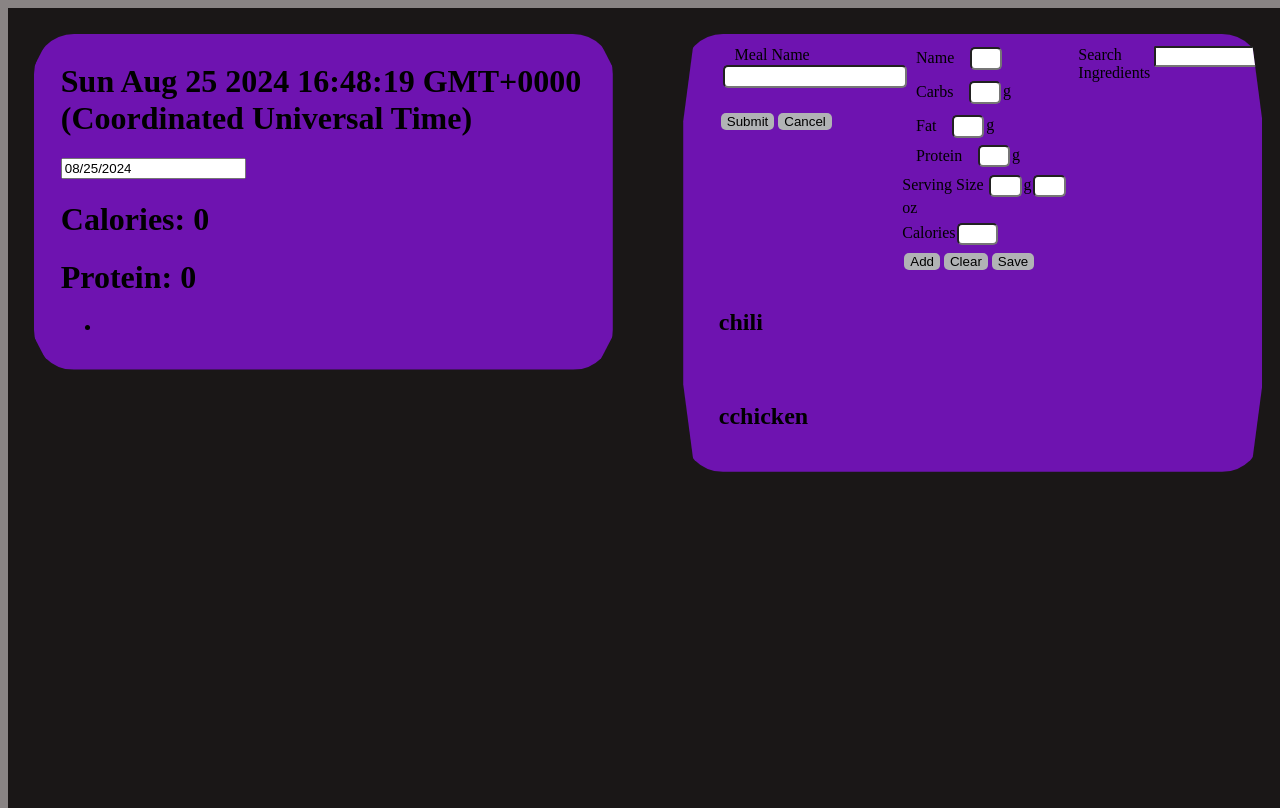
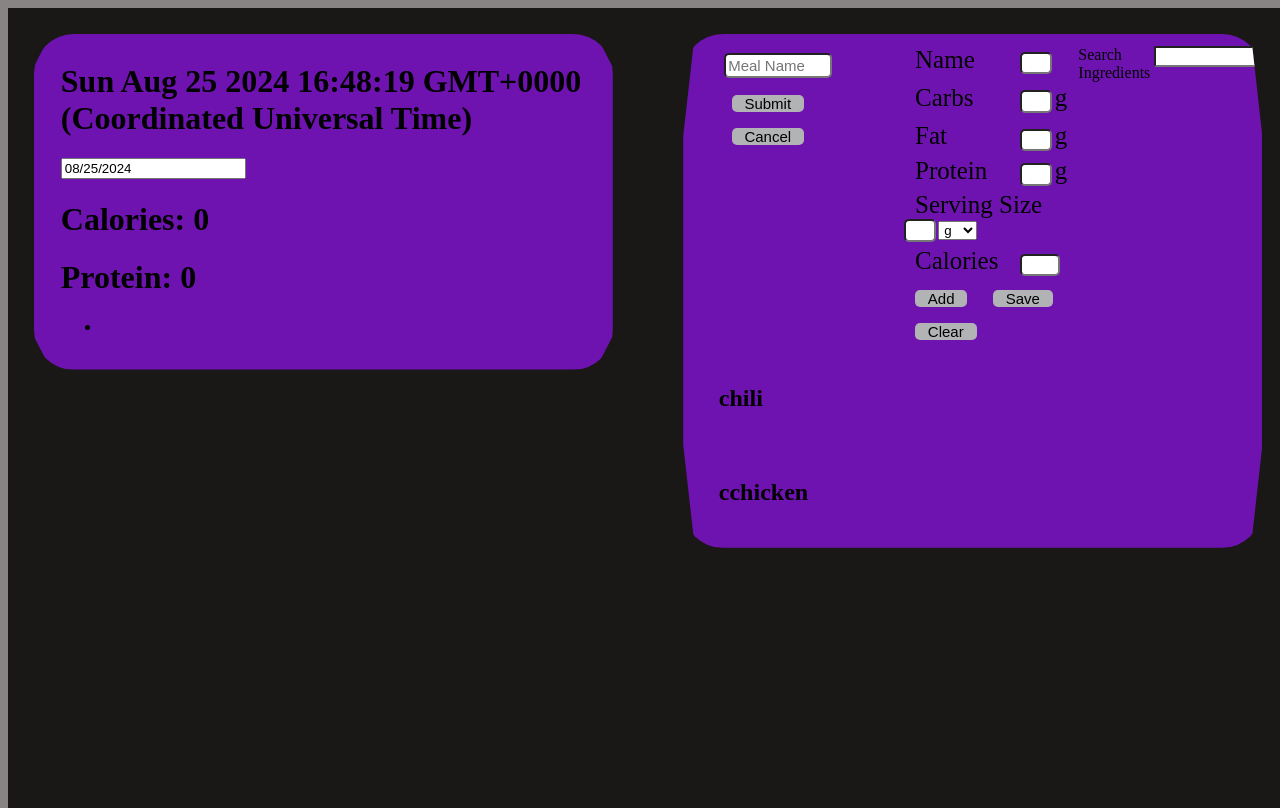
Before and after one commit to teimyw8/EatingTracker, a Next.js app in the folder front/: page / in a window 1280 px wide. Both pictures are taken after a click on the button "Add Meal". Shown: the top 808 px of the page. Built offline with nearby package versions, Linux system fonts and the light colour scheme.

Commit message:
Some mealEntry work

```diff
--- a/front/pagesImpl/components/commonTypes.tsx
+++ b/front/pagesImpl/components/commonTypes.tsx
@@ -103,6 +103,9 @@ export const GtoOZ : number = 0.035274;
 export const Fcal : number = 9;
 export const Ccal : number = 4;
 
+export const getFontSize = (length: number)  => {
+    return 4/(length/5) + 'vw';
+}
 
 // STYLES
 
--- a/front/pagesImpl/components/mealEntry.tsx
+++ b/front/pagesImpl/components/mealEntry.tsx
@@ -4,7 +4,8 @@ import {
     MealIngr, Ingredient, Meal, OZtoG,
     GtoOZ,
     Fcal,
-    Ccal
+    Ccal,
+    getFontSize
 } from './commonTypes'
 
 interface errorEntry {
@@ -15,7 +16,7 @@ interface errorEntry {
 
 
 interface MealEntryProp {
-    onSubmit: ( meal: Meal) => boolean;
+    onSubmit: (meal: Meal) => boolean;
     onCancel: (e: any) => boolean;
 
 }
@@ -112,14 +113,16 @@ const MealEntry = ({ onSubmit, onCancel }: MealEntryProp): React.JSX.Element =>
 
 
     // Button click functions
-    const [addIngrClicked, setAddedIngrClicked] = useState(false)
+    const [addIngrClicked, setAddIngrClicked] = useState(false)
 
     const clickAddIngr = (e: React.MouseEvent<HTMLButtonElement>) => {
-        setAddedIngrClicked(true)
+        setAddIngrClicked(true)
     }
     const cancelAddIngr = (e: React.MouseEvent<HTMLButtonElement>) => {
-        setAddedIngrClicked(false)
+        setAddIngrClicked(false)
     }
+
+
 
     const submitAddIngr = (e: React.MouseEvent<HTMLButtonElement>) => {
         console.log('in add ')
@@ -199,14 +202,14 @@ const MealEntry = ({ onSubmit, onCancel }: MealEntryProp): React.JSX.Element =>
             }
         }
 
-        var ingrAmm : number  = 0
-        if ( Number.isNaN(formValues.ingrPortion) ){
+        var ingrAmm: number = 0
+        if (Number.isNaN(formValues.ingrPortion)) {
 
-            if ( formValues.ingrPortion == '' ) {
+            if (formValues.ingrPortion == '') {
 
-                if ( Number.isNaN(formValues.ingrPortionOz) ) {
+                if (Number.isNaN(formValues.ingrPortionOz)) {
 
-                    if( formValues.ingrPortionOz == '' ) {
+                    if (formValues.ingrPortionOz == '') {
                         //Both blank
                         //Need to fill one
 
@@ -228,8 +231,8 @@ const MealEntry = ({ onSubmit, onCancel }: MealEntryProp): React.JSX.Element =>
             ingrAmm = Number(formValues.ingrPortion)
         }
 
-        if (newIngr.serv != 0 && ingrAmm != 0 ) {
-            var newMealIngr : MealIngr = new MealIngr(newIngr,ingrAmm)
+        if (newIngr.serv != 0 && ingrAmm != 0) {
+            var newMealIngr: MealIngr = new MealIngr(newIngr, ingrAmm)
             if (mealIngrs) {
 
                 setIngrs([...mealIngrs, newMealIngr])
@@ -269,22 +272,23 @@ const MealEntry = ({ onSubmit, onCancel }: MealEntryProp): React.JSX.Element =>
             */
     }
 
-    const clearForm = (e: React.MouseEvent<HTMLButtonElement>) => {
+    const clearIngrForm = (e: React.MouseEvent<HTMLButtonElement>) => {
         //Clear form values
         clearFormValues()
         //Clear form errors
         clearFormErrors()
+        setAddIngrClicked(false);
         //console.log('clear end')
         // console.log(formValues)
         e.preventDefault()
     }
 
     const submitMeal = (e: any) => {
-        if (mealIngrs && formValues.mealName != '' ) {
+        if (mealIngrs && formValues.mealName != '') {
             var newMeal = new Meal(formValues.mealName, mealIngrs)
             //console.log(newMeal)
-            return onSubmit( newMeal)
-        } else{
+            return onSubmit(newMeal)
+        } else {
             //TODO display error msg
             return false
         }
@@ -295,6 +299,8 @@ const MealEntry = ({ onSubmit, onCancel }: MealEntryProp): React.JSX.Element =>
     const cancelAddMeal = (e: any) => {
         onCancel(e);
     }
+
+
 
 
     //UseEffects
@@ -330,7 +336,7 @@ const MealEntry = ({ onSubmit, onCancel }: MealEntryProp): React.JSX.Element =>
                     <DivRow>
 
 
-                        <StyledLabel >
+                        <StyledLabel>
                             Name
                         </StyledLabel>
                         <StyledInput size={formValues.ingrName.length || 1}
@@ -364,9 +370,9 @@ const MealEntry = ({ onSubmit, onCancel }: MealEntryProp): React.JSX.Element =>
                             onChange={(e) => setFormValues({ ...formValues, c: e.target.value })}
                         >
                         </StyledInput>
-                        <label className='unitLabel'>
+                        <UnitLabel className='unitLabel'>
                             g
-                        </label>
+                        </UnitLabel>
                     </DivRow>
                     <DivRow>
                         <StyledError>
@@ -378,7 +384,7 @@ const MealEntry = ({ onSubmit, onCancel }: MealEntryProp): React.JSX.Element =>
                         //fat field
                     }
                     <DivRow>
-                        <StyledLabel >
+                        <StyledLabel>
                             Fat
                         </StyledLabel>
                         <StyledInput size={formValues.f.length || 1}
@@ -389,9 +395,9 @@ const MealEntry = ({ onSubmit, onCancel }: MealEntryProp): React.JSX.Element =>
                             onChange={(e) => setFormValues({ ...formValues, f: e.target.value })}
                         >
                         </StyledInput>
-                        <label className='unitLabel'>
+                        <UnitLabel className='unitLabel'>
                             g
-                        </label>
+                        </UnitLabel>
                     </DivRow>
 
                     {
@@ -400,7 +406,7 @@ const MealEntry = ({ onSubmit, onCancel }: MealEntryProp): React.JSX.Element =>
                     <DivRow>
                         <StyledLabel >
                             Protein
-                        </StyledLabel>
+                        </StyledLabel >
                         <StyledInput size={formValues.p.length || 1}
                             type="text"
                             id="name"
@@ -409,9 +415,9 @@ const MealEntry = ({ onSubmit, onCancel }: MealEntryProp): React.JSX.Element =>
                             onChange={(e) => setFormValues({ ...formValues, p: e.target.value })}
                             required>
                         </StyledInput>
-                        <label className='unitLabel'>
+                        <UnitLabel className='unitLabel'>
                             g
-                        </label>
+                        </UnitLabel>
                     </DivRow>
 
 
@@ -419,7 +425,10 @@ const MealEntry = ({ onSubmit, onCancel }: MealEntryProp): React.JSX.Element =>
                         // Serving field
                     }
                     <DivRow>
-                        <label className='serv'>Serving Size  </label>
+                        <StyledLabel className='serv' >
+                            Serving Size
+                        </StyledLabel>
+
                         <StyledInput className='serv' size={formValues.serv.length || 1}
                             type="text"
                             id="name"
@@ -429,25 +438,17 @@ const MealEntry = ({ onSubmit, onCancel }: MealEntryProp): React.JSX.Element =>
                         >
                         </StyledInput>
 
-                        <label className='unitLabel'>
-                            g
-                        </label>
-                        <StyledInput size={formValues.servOz.length || 1}
-                            type="text"
-                            id="name"
-                            placeholder=''
-                            value={formValues.servOz}
-                            onChange={(e) => setFormValues({ ...formValues, servOz: e.target.value })}
-                        >
-                        </StyledInput>
-                        <label className='unitLabel'>
-                            oz
-                        </label>
+                        <UnitDropdown onChange={(e) => { }}>
+                            <option value='g'>g</option>
+                            <option value='oz'>oz</option>
+                        </UnitDropdown>
+
+
                     </DivRow>
                     <DivRow>
-                    <label className='ingrFormCalLabel'>
+                        <StyledLabel className='ingrFormCalLabel'>
                             Calories
-                        </label>
+                        </StyledLabel>
                         <StyledInput size={formValues.servOz.length || 2}
                             type="text"
                             id="Calories"
@@ -461,7 +462,7 @@ const MealEntry = ({ onSubmit, onCancel }: MealEntryProp): React.JSX.Element =>
                         ?
                         <div>
                             <DivRow>
-                            <label className='serv'> Amount  </label>
+                                <StyledLabel className='serv'> Amount  </StyledLabel>
                                 <StyledInput className='serv' size={formValues.ingrPortion.length || 1}
                                     type="text"
                                     id="name"
@@ -470,21 +471,10 @@ const MealEntry = ({ onSubmit, onCancel }: MealEntryProp): React.JSX.Element =>
                                     onChange={(e) => setFormValues({ ...formValues, ingrPortion: e.target.value })}
                                 >
                                 </StyledInput>
-
-                        <label className='unitLabel'>
-                            g
-                        </label>
-                        <StyledInput size={formValues.ingrPortionOz.length || 1}
-                            type="text"
-                            id="name"
-                            placeholder=''
-                            value={formValues.ingrPortionOz}
-                            onChange={(e) => setFormValues({ ...formValues, ingrPortionOz: e.target.value })}
-                        >
-                        </StyledInput>
-                        <label className='unitLabel'>
-                            oz
-                        </label>
+                                <UnitDropdown onChange={(e) => { }}>
+                                    <option value='g'>g</option>
+                                    <option value='oz'>oz</option>
+                                </UnitDropdown>
                             </DivRow>
                             <OperationButton type='submit' onClick={submitAddIngr}>
                                 Add
@@ -492,6 +482,11 @@ const MealEntry = ({ onSubmit, onCancel }: MealEntryProp): React.JSX.Element =>
                             <OperationButton type='submit' onClick={cancelAddIngr}>
                                 Cancel
                             </OperationButton>
+
+                        <OperationButton onClick={clearIngrForm}>
+                                Clear
+                            </OperationButton>
+
                         </div>
                         :
                         <DivRow>
@@ -500,14 +495,15 @@ const MealEntry = ({ onSubmit, onCancel }: MealEntryProp): React.JSX.Element =>
                             </OperationButton>
 
 
-                            <OperationButton onClick={clearForm}>
-                                Clear
-                            </OperationButton>
+
                             {
                                 //TODO Add Save functionality
                             }
                             <OperationButton>
                                 Save
+                            </OperationButton>
+                            <OperationButton onClick={clearIngrForm}>
+                                Clear
                             </OperationButton>
                         </DivRow>
                     }
@@ -521,18 +517,28 @@ const MealEntry = ({ onSubmit, onCancel }: MealEntryProp): React.JSX.Element =>
             }
             <MealWrapper>
                 <DivRow>
-                    <StyledLabel>Meal Name</StyledLabel>
+                    <DivRow>
+
+                    </DivRow>
+                    <DivRow>
                         <StyledInput
+                            style={{
+                                fontSize: '15px',
+                                maxWidth: '100%',
+                            }}
+                            size={formValues.mealName.length || 9}
+
                             type="text"
                             id="MealName"
-                    placeholder=''
+                            placeholder='Meal Name'
                             value={formValues.mealName}
                             onChange={(e) => setFormValues({ ...formValues, mealName: e.target.value })} >
 
                         </StyledInput>
                     </DivRow>
+                </DivRow>
                 <DivRow>
-                    <ul>
+
                     {/* TODO
              * List ingredients here, with an edit and remove button next to each
              * Add field to edit ammount of ingr
@@ -542,11 +548,23 @@ const MealEntry = ({ onSubmit, onCancel }: MealEntryProp): React.JSX.Element =>
 */
                         mealIngrs?.map((item, index) => (
 
-                                <li key={index}>{item.ingr.name} {item.amm} g {item.ingr.cal} cals {item.ingr.p}g P </li>
+                            <MealIngrItem key={index}>
+                                <MealIngrButtonWrapper>
+
+
+                                    <MealIngrButton > </MealIngrButton>
+                                    <MealIngrButton > </MealIngrButton>
+                                </MealIngrButtonWrapper>
+                                <StyledLabel style={{
+                                    fontSize: '20px'
+                                }}>
+                                    {item.amm}g of {item.ingr.name}: {item.ingr.cal} cals {item.ingr.p}g P
+                                </StyledLabel>
+                            </MealIngrItem>
 
                         ))
                     }
-                    </ul>
+
                 </DivRow>
 
             </MealWrapper>
@@ -561,6 +579,7 @@ const MealEntry = ({ onSubmit, onCancel }: MealEntryProp): React.JSX.Element =>
             <OperationButton onClick={cancelAddMeal}>
                 Cancel
             </OperationButton>
+
         </MainWrapper>
     )
 }
@@ -591,6 +610,17 @@ const IngredientWrapper = styled.div`
     height: 70%;
 `
 
+const MealIngrItem = styled.div`
+    display: flex;
+    flex-direction: row;
+    margin: 0;
+    padding: 0;`
+
+const MealIngrButton = styled.button`
+    width: 1vw;
+    height: 2vh;
+    `
+
 const MealWrapper = styled.div`
     display: flex;
     flex-direction: column;
@@ -602,6 +632,9 @@ const MainWrapper = styled.div`
     width: 100%;
     height: 100%;
 `
+const MealIngrButtonWrapper = styled.div`
+    display: flex;
+    flex-direction: column;`
 
 const OperationButton = styled.button`
 
@@ -612,7 +645,9 @@ const OperationButton = styled.button`
   border: none;
   margin: 2px;
   text-align: center;
-
+  font-size: 15px;
+  margin: 1vh 1vw 1vh 1vw;
+  padding: 0 1vw 0 1vw;
   border-radius: 5px
 
 `
@@ -623,6 +658,8 @@ const StyledInput = styled.input`
     padding: 1%;
     border-radius: 5px;
     flex: 1;
+
+
 `
 
 const SearchInput = styled.input`
@@ -634,12 +671,22 @@ const SearchInput = styled.input`
     float: right;
     */
 const StyledLabel = styled.label`
+    font-size: 25px;
+    display: inline-block;
+    height: 1vh;
+    width: fit-content;
+    min-width: 90px;
+    padding: 0 1vw 0 1vw;
+    border-radius: 5px;
+`
 
-    height: 2vh;
-    width: fit-content;
-    margin: 1vw;
-    padding: 1px;
-    border-radius: 5px;
+const UnitLabel = styled.label`
+font-size: 25px;
+padding: 0 1px 0 1px;
+`
+const UnitDropdown = styled.select`
+size: 4vw;
+padding: 0 1px 0 1px;
 `
 
 const StyledError = styled.span`
--- a/front/pagesImpl/homeImpl.tsx
+++ b/front/pagesImpl/homeImpl.tsx
@@ -3,7 +3,7 @@ import React, { ButtonHTMLAttributes, Component, DetailedHTMLProps, useEffect }
 import { useState } from 'react';
 import CurrentDay from './components/currentDay';
 import MealEntry from './components/mealEntry';
-import { EatenEntry, Ingredient, Meal, MealInter, MealIngr, Displayable, DisplayListType, OZtoG, GtoOZ } from './components/commonTypes';
+import { EatenEntry, Ingredient, Meal, MealIngr, Displayable, DisplayListType, OZtoG, GtoOZ } from './components/commonTypes';
 //TODO
 //ADD MEAL
 //EAT MEAL
@@ -79,8 +79,8 @@ export default function Home() {
 
   var dummyIngr: Ingredient = { name: 'dummyIngr', serv: 2, servOz: undefined, c: undefined, f: undefined, cal: 100, p: 10 };
   var dummyMealIngr: MealIngr = new MealIngr(dummyIngr, 2)
-  var first: MealInter = { name: 'chili', ingredientList: [dummyMealIngr] };
-  var second: MealInter = { name: 'cchicken', ingredientList: [dummyMealIngr] };
+  var first: Meal = new Meal(  'chili' , [dummyMealIngr]) ;
+  var second: Meal = new Meal(  'cchicken',  [dummyMealIngr] );
   var firstMeal: Meal = new Meal(first.name, first.ingredientList)
   var secondMeal: Meal = new Meal(second.name, second.ingredientList)
   const [meals, setMeals] = useState<Array<Meal>>([firstMeal,secondMeal]);
```
Also changed, not shown: front/pagesImpl/ingEntry_homeImpl.tsx (deleted, +0 -21 lines). Lines whose indentation alone changed are shown as unchanged.
